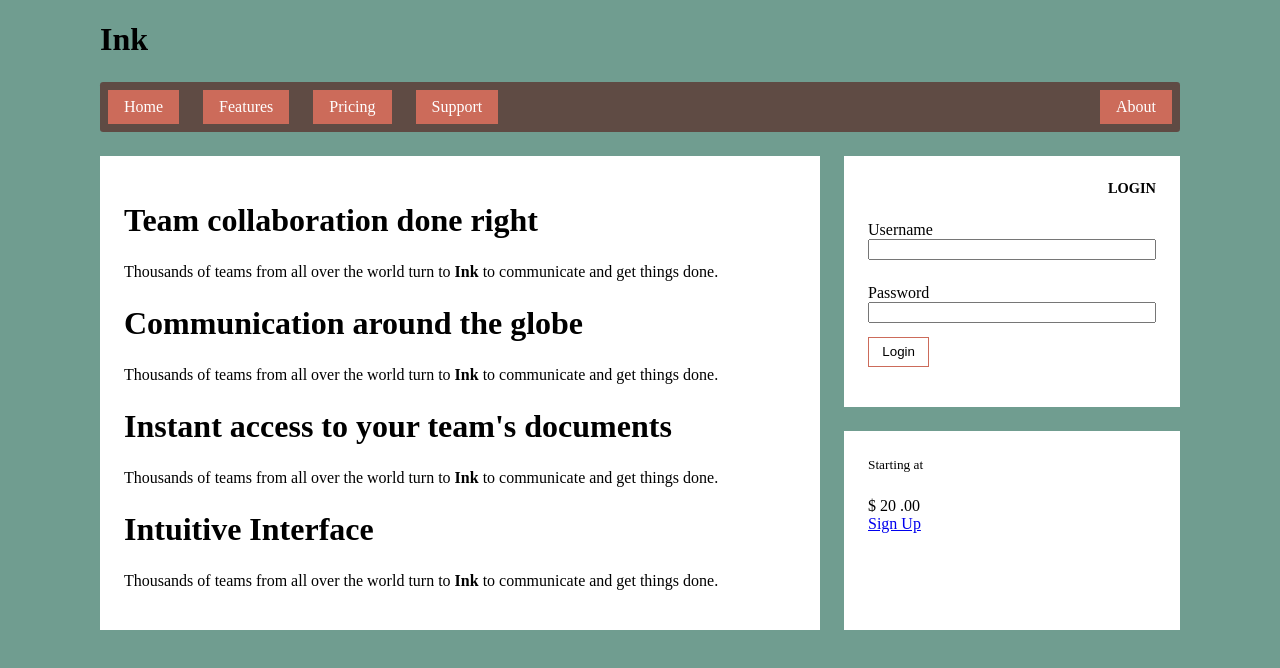
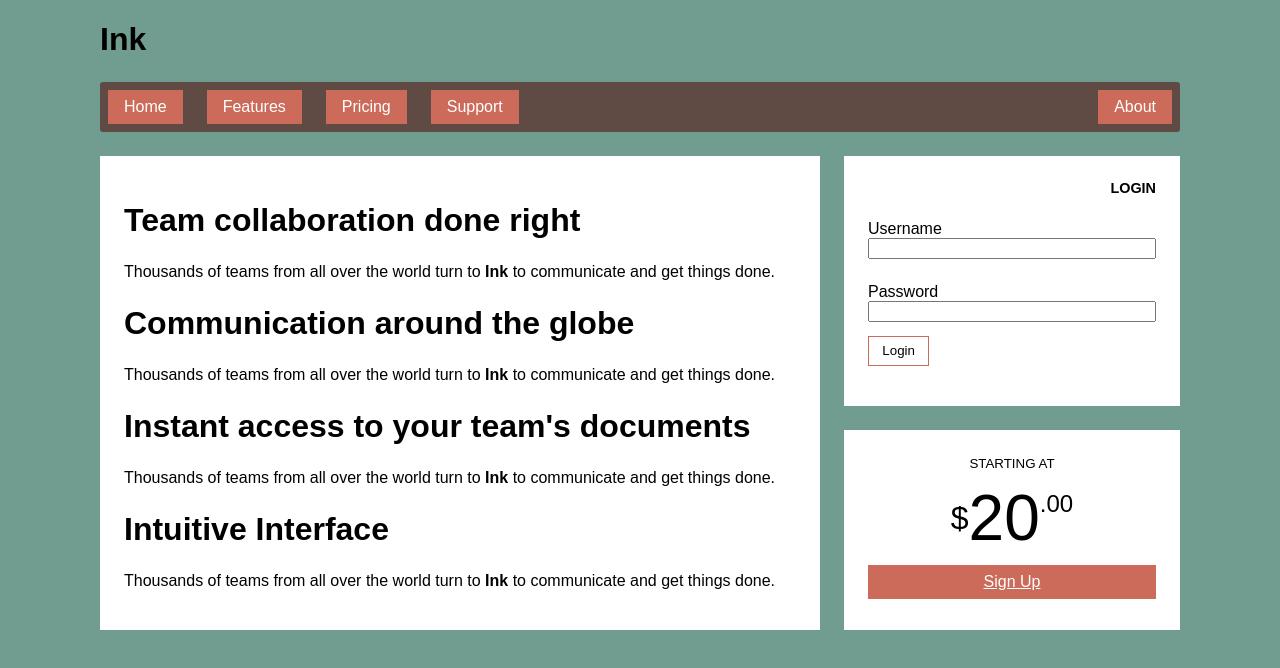
Before and after one commit to alexey-korablin/css_in_depth, a plain HTML site: page flex/flex.html in a window 1280 px wide. Drawn offline with Linux system fonts and the light colour scheme.

Commit message:
005_04 Ch5 Flexbox

```diff
--- a/flex/flex.css
+++ b/flex/flex.css
@@ -20,6 +20,7 @@
 
 body {
     background-color: #709d90;
+    font-family: sans-serif;
 }
 
 body * + * {
@@ -129,10 +130,15 @@ align-items - указывает как элементы должны быть
 align-content - работает если включен flex-wrap. Указывает как располагаться флекс-строкам относительно основной оси. Значения свойства: flex-start, flex-end, center, stretch, space-between, space-around. Значения свойств такие же как и при justify-content/align-items
 
 >>>Align-self
-align-self - указывает как элементы должны быть расположены относительно вспомогательной оси. Это свойство переопределяет значение свойства align-items. Игнорирует элементы элементы со значением margin: auto; установленном на вспомогательной оси
+align-self - указывает как элементы должны быть расположены относительно вспомогательной оси. Это свойство переопределяет значение свойства align-items. Игнорирует элементы со значением margin: auto; установленном на вспомогательной оси
+Поддерживает ключевые слвоа: flex-start, flex-end, center, stretch and baseline
 
 >>>Order
 order - позволяет расположить сестринские элементы в определенном порядке вне зависимости от источника.
+По умолчанию располагает элементы в том порядке как они представлены в исходном HTML.
+Располагаются вдоль основной оси
+Значения order могут быть положительными или отрицательными
+ПРЕДОСТЕРЕЖЕНИЕ: данное совойство может сильно навредить accessibility, так как скринридеры операются на ШТМЛ-источник
 */
 
 .column-main {
@@ -172,3 +178,43 @@ order - позволяет расположить сестринские эле
     padding: .5em 1em;
     cursor: pointer;
 }
+
+/* стилизация pricing */
+.centered {
+    text-align: center;
+}
+
+.tile.centered > small {
+    text-transform: uppercase;
+}
+
+.cost {
+    display: flex;
+    justify-content: center;
+    align-items: center;
+    line-height: .7;
+}
+
+.cost > span {
+    margin-top: 0;
+}
+
+.cost-currency {
+    font-size: 2rem;
+}
+
+.cost-dollars {
+    font-size: 4rem;
+}
+
+.cost-cents {
+    font-size: 1.5rem;
+    align-self: flex-start;
+}
+
+.cta-button {
+    display: block;
+    background-color: #cc6b5a;
+    color: #fff;
+    padding: .5em 1em;
+}
```
